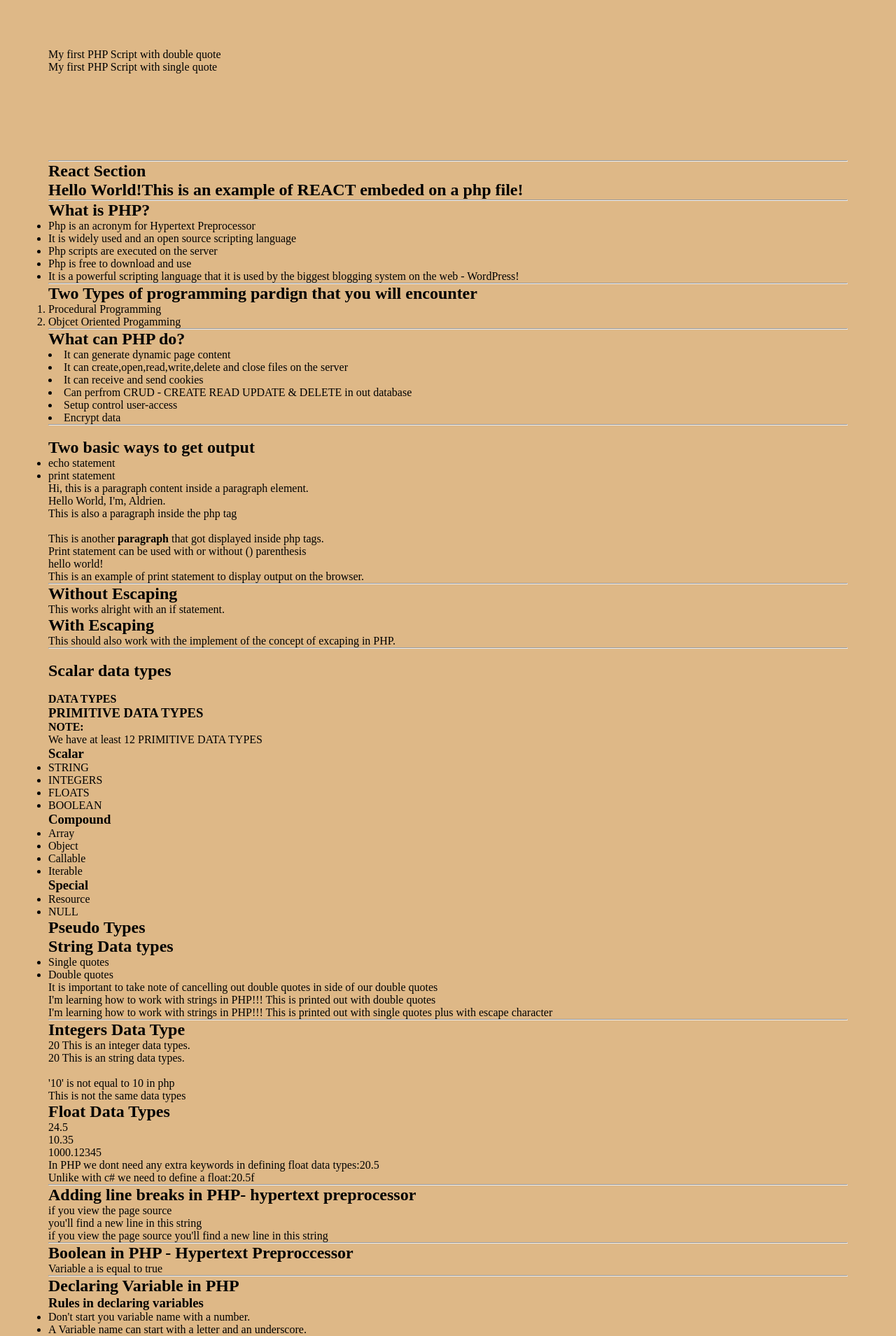
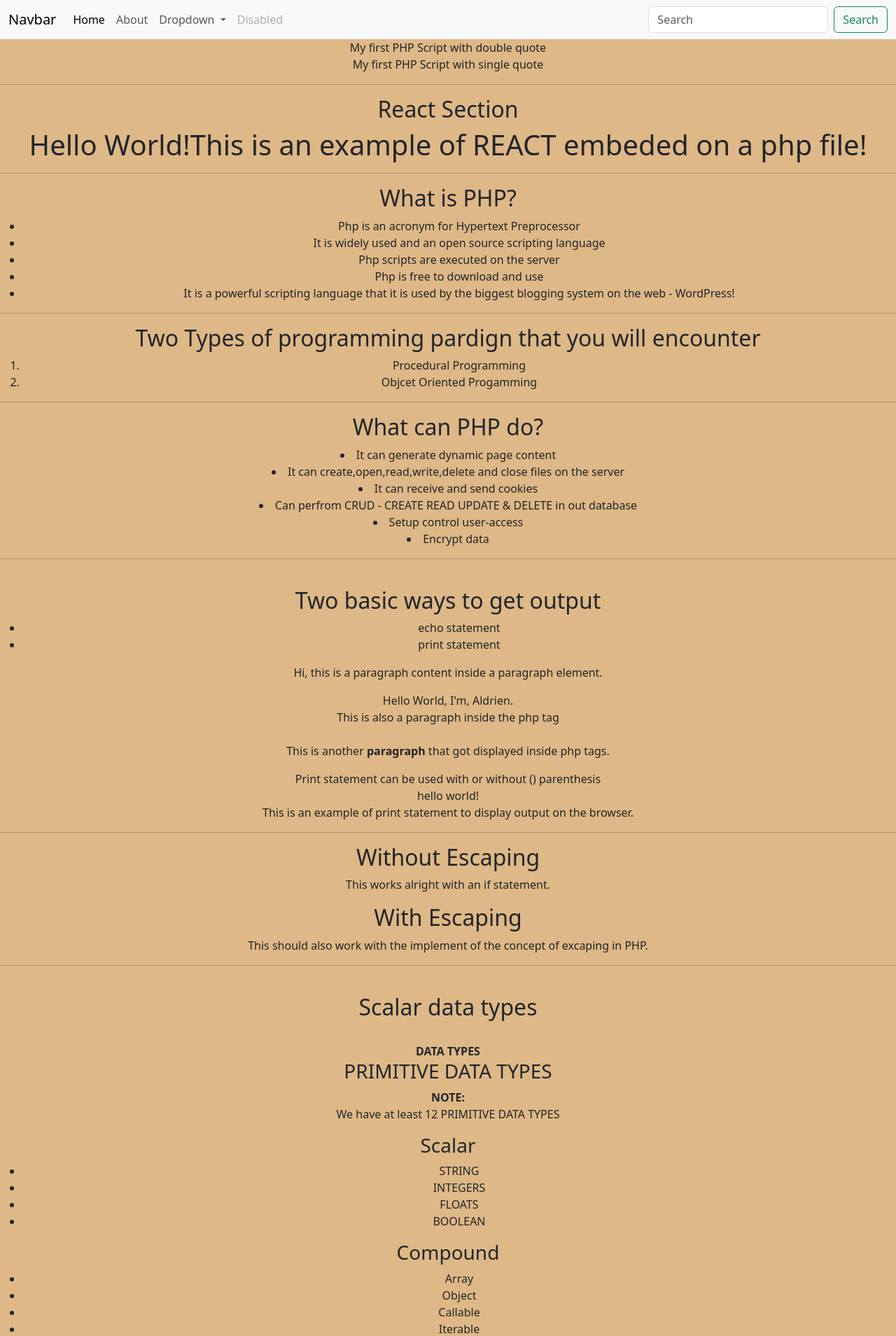
Before and after one commit to newviex/php_loginSystem, a PHP site: page / in a window 1280 px wide. Shown: the top 1909 px of the page at 70% size. Run offline with PHP 8.4, Linux system fonts and the light colour scheme.

Commit message:
create about,footer,header and use include

```diff
--- a/css/style.css
+++ b/css/style.css
@@ -4,11 +4,22 @@
     box-sizing: border-box;
 }
 body{
-    margin: 5%;
-    padding: 5px;
-    background-color: burlywood;
+    /* margin: 5%;
+    padding: 5px; */
+    background-color: burlywood !important;
+    text-align: center;
 }
-.header{
+/* .header{
     height: 20vh;
 
+} */
+.about{
+    height: 100vh;
+    background-color: pink;
 }
+footer{
+    background-color: black;
+    height: 20vh;
+    color: white;
+    text-align: center;
+}
--- /dev/null
+++ b/footer.php
@@ -0,0 +1,5 @@
+
+
+<footer>
+    <p>FOOTER SECTION</p>
+</footer>
--- /dev/null
+++ b/header.php
@@ -0,0 +1,61 @@
+
+<!DOCTYPE html>
+<html lang="en">
+<head>
+    <meta charset="UTF-8">
+    <meta http-equiv="X-UA-Compatible" content="IE=edge">
+    <meta name="viewport" content="width=device-width, initial-scale=1.0">
+    <title>Our First Php Script</title>
+    <link href="https://cdn.jsdelivr.net/npm/bootstrap@5.3.0-alpha3/dist/css/bootstrap.min.css" rel="stylesheet" integrity="sha384-KK94CHFLLe+nY2dmCWGMq91rCGa5gtU4mk92HdvYe+M/SXH301p5ILy+dN9+nJOZ" crossorigin="anonymous">
+    <link rel="stylesheet" href="css/style.css">
+    <script src="https://unpkg.com/react@18/umd/react.development.js" crossorigin></script>
+    <script src="https://unpkg.com/react-dom@18/umd/react-dom.development.js" crossorigin></script>
+    <script src="https://unpkg.com/@babel/standalone/babel.min.js"></script>
+</head>
+<body>
+
+  <header>
+  <nav class="navbar navbar-expand-lg bg-body-tertiary">
+  <div class="container-fluid">
+    <a class="navbar-brand" href="#">Navbar</a>
+    <button class="navbar-toggler" type="button" data-bs-toggle="collapse" data-bs-target="#navbarSupportedContent" aria-controls="navbarSupportedContent" aria-expanded="false" aria-label="Toggle navigation">
+      <span class="navbar-toggler-icon"></span>
+    </button>
+    <div class="collapse navbar-collapse" id="navbarSupportedContent">
+      <ul class="navbar-nav me-auto mb-2 mb-lg-0">
+        <li class="nav-item">
+          <a class="nav-link active" aria-current="page" href="index.php">Home</a>
+        </li>
+        <li class="nav-item">
+          <a class="nav-link" href="about.php">About</a>
+        </li>
+        <li class="nav-item dropdown">
+          <a class="nav-link dropdown-toggle" href="#" role="button" data-bs-toggle="dropdown" aria-expanded="false">
+            Dropdown
+          </a>
+          <ul class="dropdown-menu">
+            <li><a class="dropdown-item" href="#">Action</a></li>
+            <li><a class="dropdown-item" href="#">Another action</a></li>
+            <li><hr class="dropdown-divider"></li>
+            <li><a class="dropdown-item" href="#">Something else here</a></li>
+          </ul>
+        </li>
+        <li class="nav-item">
+          <a class="nav-link disabled">Disabled</a>
+        </li>
+      </ul>
+      <form class="d-flex" role="search">
+        <input class="form-control me-2" type="search" placeholder="Search" aria-label="Search">
+        <button class="btn btn-outline-success" type="submit">Search</button>
+      </form>
+    </div>
+  </div>
+</nav>
+    <div class="header">
+        <?php
+            echo"My first PHP Script with double quote";
+            echo "<br>";
+            echo'My first PHP Script with single quote';
+        ?>
+    </div>
+  </header>
--- a/includes/test2.php
+++ b/includes/test2.php
@@ -1,2 +1,9 @@
 <?php
-echo"Second php example without any closing tags!";
+
+$apple = "apple";
+$b = 'banana';
+$c = 30;
+$d = 40;
+echo"Second php example without any closing tags! ";
+echo "<br>";
+echo"We are accessing this variable value from test2.php file ";
--- a/index.php
+++ b/index.php
@@ -1,28 +1,9 @@
-<!DOCTYPE html>
-<html lang="en">
-<head>
-    <meta charset="UTF-8">
-    <meta http-equiv="X-UA-Compatible" content="IE=edge">
-    <meta name="viewport" content="width=device-width, initial-scale=1.0">
-    <title>Our First Php Script</title>
-    <link rel="stylesheet" href="css/style.css">
-    <script src="https://unpkg.com/react@18/umd/react.development.js" crossorigin></script>
-    <script src="https://unpkg.com/react-dom@18/umd/react-dom.development.js" crossorigin></script>
-    <script src="https://unpkg.com/@babel/standalone/babel.min.js"></script>
-</head>
-<body>
-  <header>
-    <div class="header">
-        <?php
-            echo"My first PHP Script with double quote";
-            echo "<br>";
-            echo'My first PHP Script with single quote';
-        ?>
-    </div>
-  </header>
+<?php
+include_once 'header.php';
 
+?>
   <hr>
-
+<main>
   <section>
     <h2>React Section</h2>
     <div id="mydiv"></div>
@@ -752,6 +733,37 @@ echo "<hr>";
         </section>
 
 
+        <section>
+            <h2>INCLUE AND REQUIRE</h2>
+       <?php
+       include 'includes/test2.php';
+       echo $apple;
+       echo "<br>";
+       echo $b;
+       echo "<br>";
+       ?>
+        </section>
+</main>
+    <?php
+         include_once 'footer.php';
+    ?>
+
+
+
+
+
+
+
+
+
+
+
+
+
+
+
+
+
     <script type="text/babel">
       function Hello() {
         return <h1>Hello World!This is an example of REACT embeded on a php file!</h1>;
@@ -759,6 +771,8 @@ echo "<hr>";
 
       ReactDOM.render(<Hello />, document.getElementById('mydiv'))
     </script>
+    <script src="https://cdn.jsdelivr.net/npm/@popperjs/core@2.11.7/dist/umd/popper.min.js" integrity="sha384-zYPOMqeu1DAVkHiLqWBUTcbYfZ8osu1Nd6Z89ify25QV9guujx43ITvfi12/QExE" crossorigin="anonymous"></script>
+    <script src="https://cdn.jsdelivr.net/npm/bootstrap@5.3.0-alpha3/dist/js/bootstrap.min.js" integrity="sha384-Y4oOpwW3duJdCWv5ly8SCFYWqFDsfob/3GkgExXKV4idmbt98QcxXYs9UoXAB7BZ" crossorigin="anonymous"></script>
 
 </body>
 </html>
```
Also changed, not shown: about.php (added, +14 -0 lines), test.php (added).
